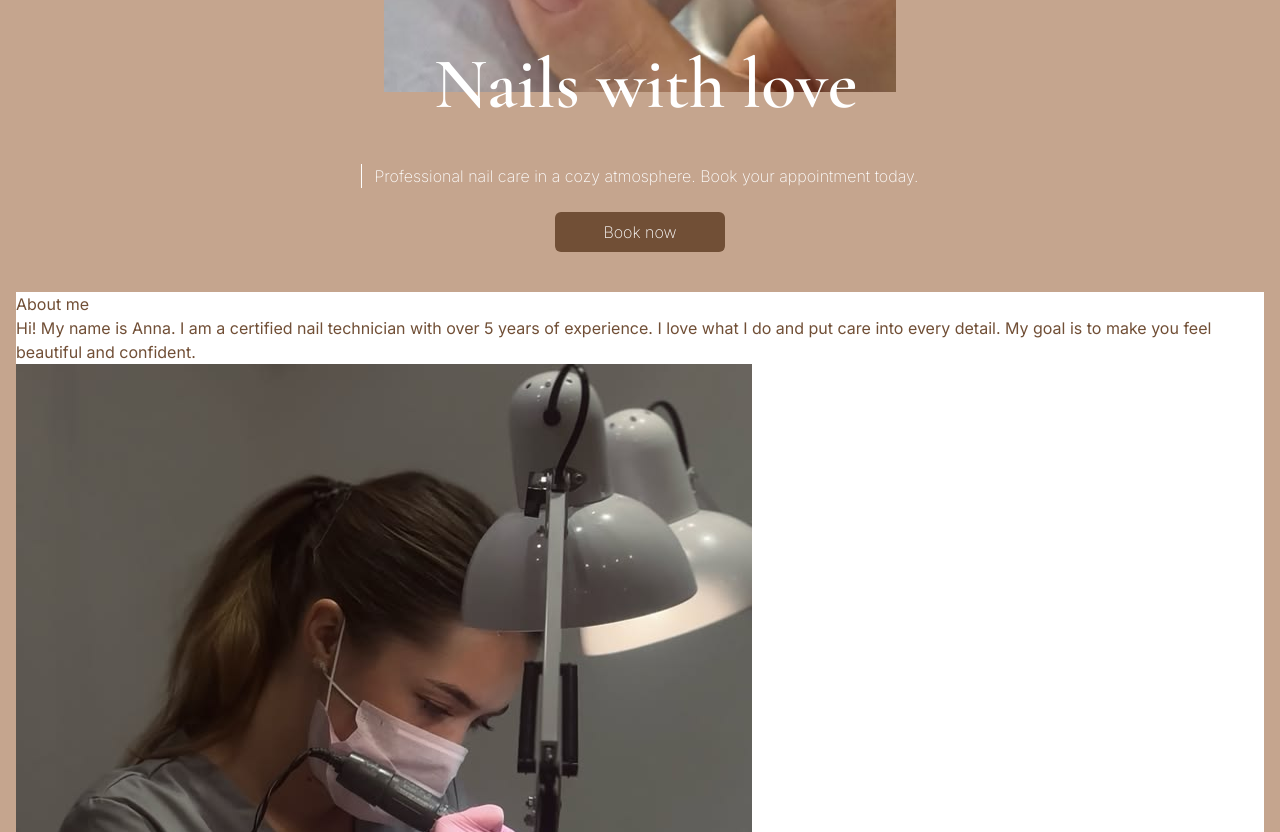
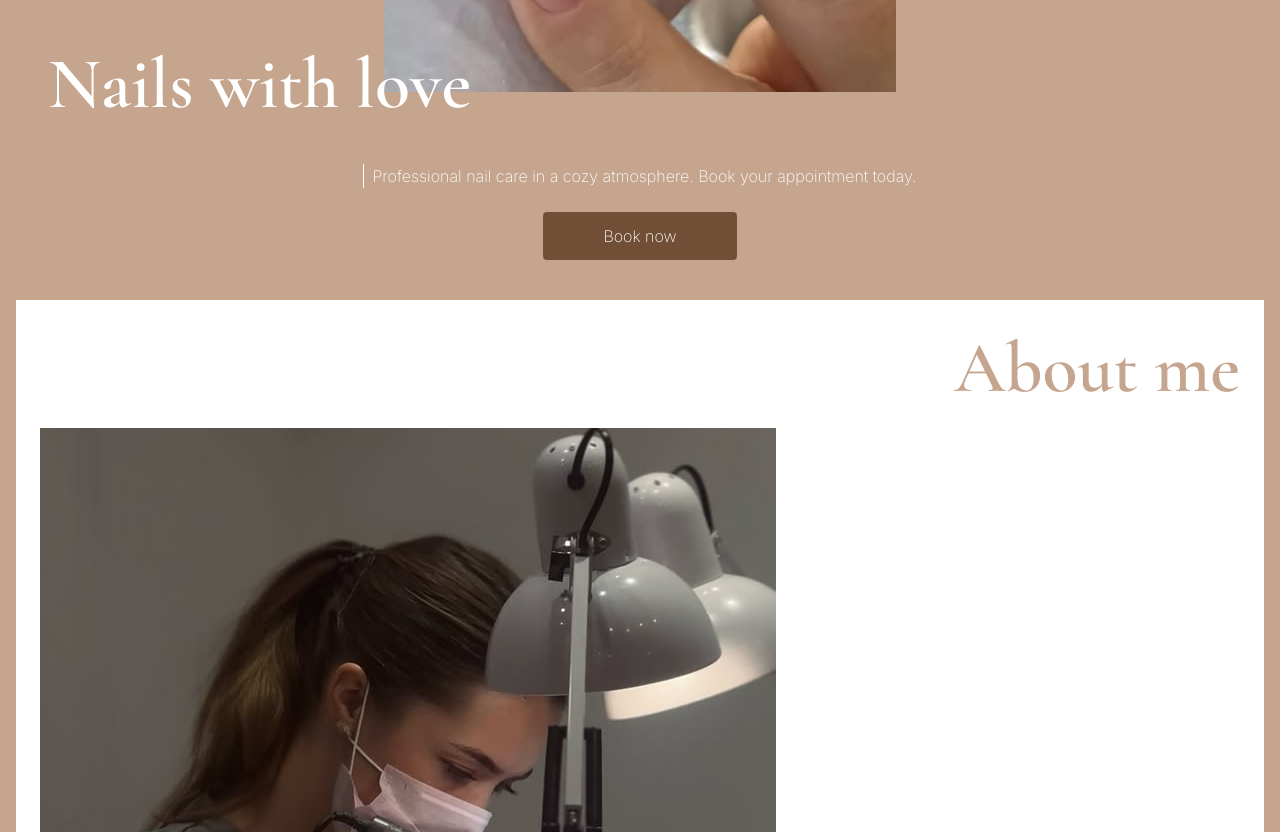
Before and after one commit to iviktorry/katyko-nails-salon, a React (Vite) app: page / in a window 1280 px wide. Shown: the part 768-1600 px from the top of the page. Built offline with nearby package versions, Linux system fonts and the light colour scheme.

Commit message:
style: full style of about section

```diff
--- a/src/components/About.jsx
+++ b/src/components/About.jsx
@@ -1,9 +1,9 @@
 export default function About({ about }) {
   return (
-    <section className="bg-white text-stone-600">
-      <h2>{about.heading}</h2>
-      <p>{about.text}</p>
-      <img src={about.photo} alt="" />
+    <section className="px-6 py-8 flex flex-col gap-6 bg-white text-stone-600">
+      <h2 className="self-end font-semibold text-stone-400 text-7xl font-heading">{about.heading}</h2>
+      <img src={about.photo} className="max-w-[65%] self-start" alt="" />
+      <p className="pt-8 self-start max-w-[80%]">{about.text}</p>
     </section>
   );
 }
--- a/src/components/Hero.jsx
+++ b/src/components/Hero.jsx
@@ -1,7 +1,7 @@
 export default function Hero({ hero }) {
   // {navigation, image, subtitle, description, buttonText}
   return (
-    <section className="pt-2 px-4 flex flex-col gap-0 items-center font-extralight">
+    <section className="pt-2 px-6 flex flex-col gap-0 items-center font-extralight">
       <nav>
         <ul className="flex justify-center gap-4">
           {hero.navigation.map((item) => (
@@ -10,11 +10,11 @@ export default function Hero({ hero }) {
         </ul>
       </nav>
       <img src={hero.image} className="pt-15 max-w-lg w-[70%]" alt="" />
-      <h1 className="text-7xl relative pl-3 -top-11 max-w-[90%] font-semibold font-heading">
+      <h1 className="text-7xl relative self-start pl-2 -top-11 max-w-[90%] font-semibold font-heading">
         {hero.subtitle}
       </h1>
-      <p className="border-l pl-3">{hero.description}</p>
-      <button className="px-12 mt-6 py-2 rounded-md bg-stone-600">
+      <p className="border-l pl-2">{hero.description}</p>
+      <button className="px-15 mt-6 py-3 rounded-sm bg-stone-600">
         {hero.buttonText}
       </button>
     </section>
```
